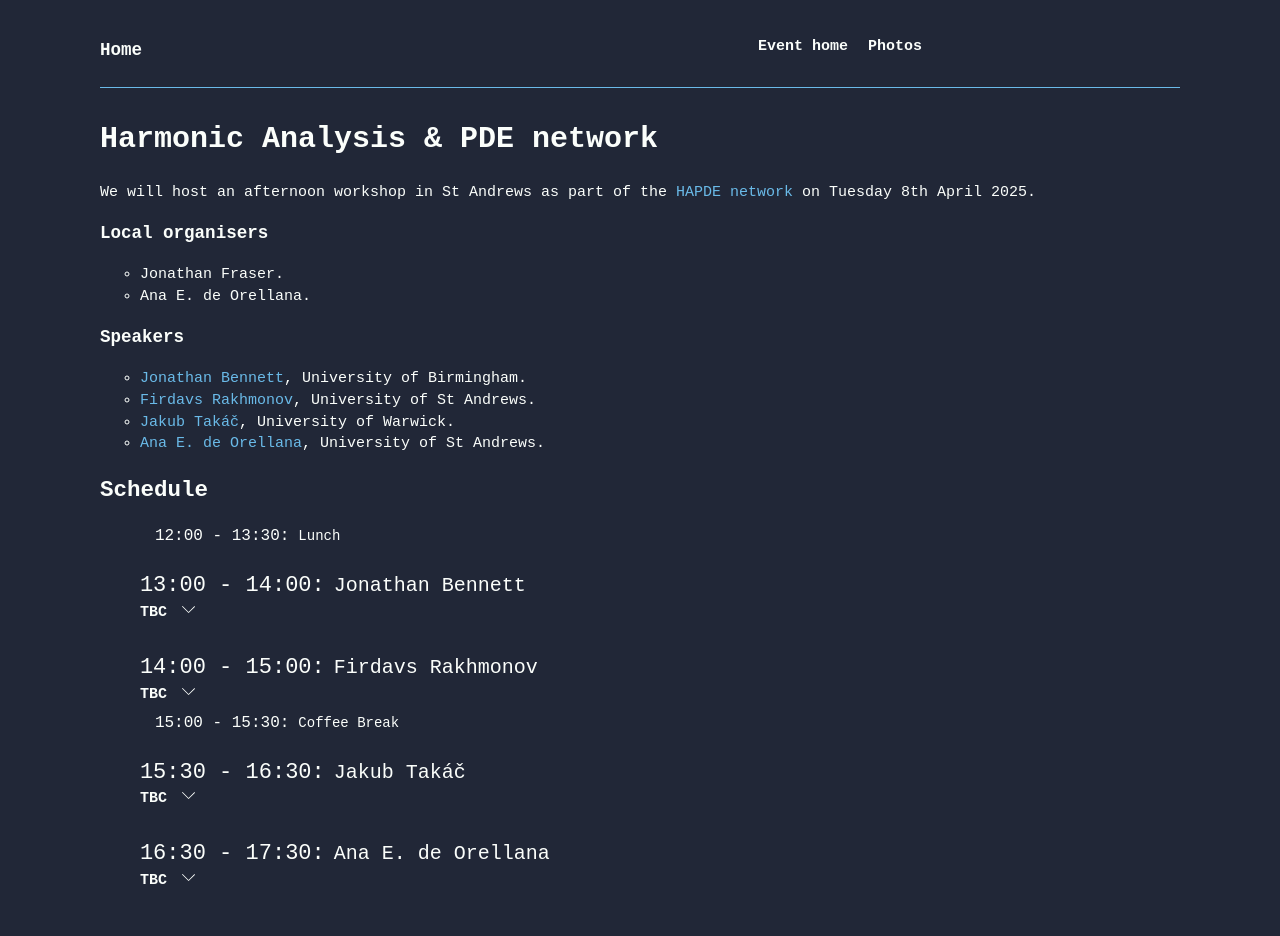
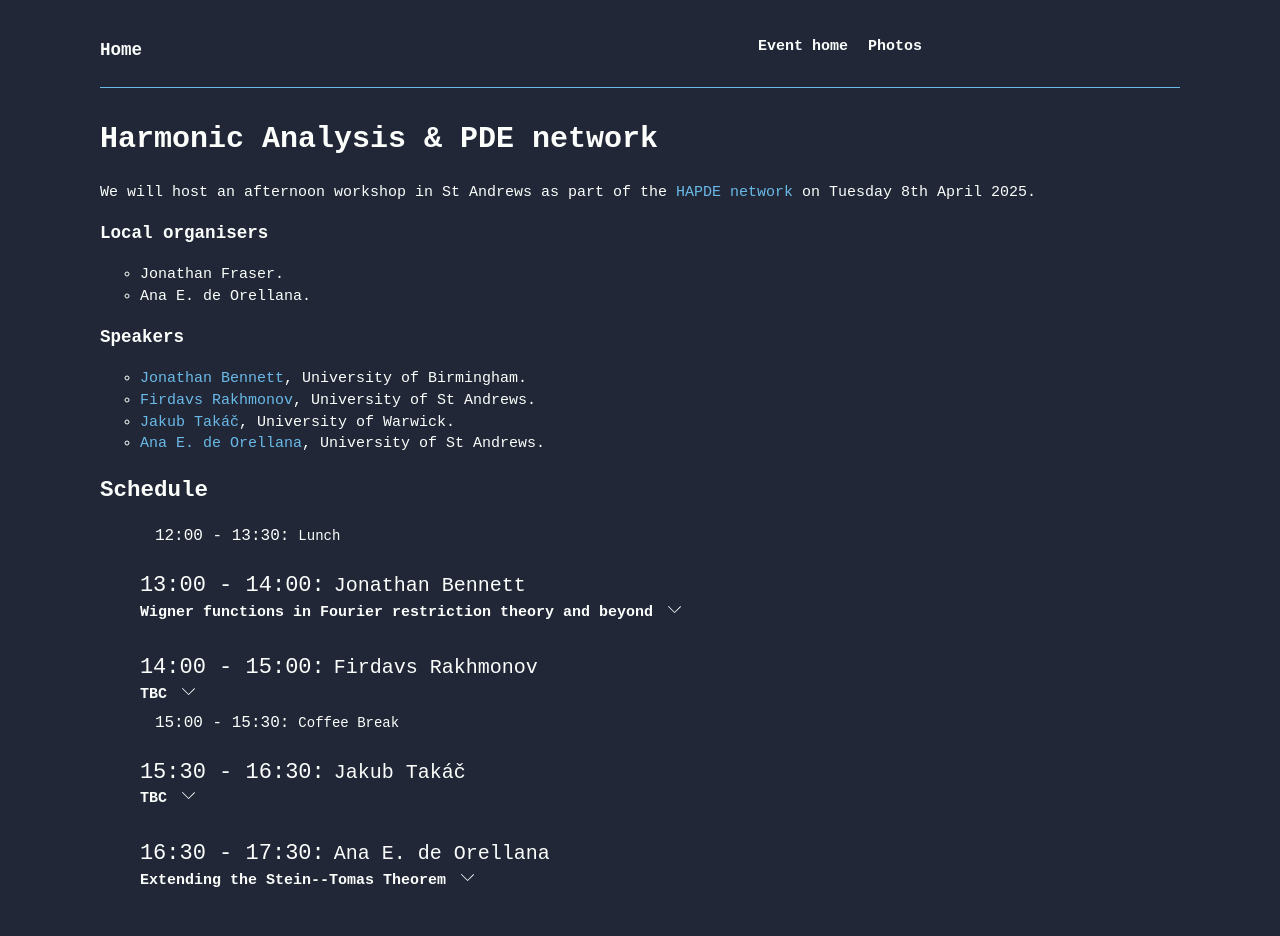
Before and after one commit to AnadeOre/anadeore.github.io, a Next.js app: page /HAPDE in a window 1280 px wide. Shown: the top 936 px of the page. Built offline with nearby package versions, Linux system fonts and the light colour scheme.

Commit message:
update HAPDE talks

```diff
--- a/src/app/HAPDE/page.jsx
+++ b/src/app/HAPDE/page.jsx
@@ -75,8 +75,8 @@ const Page = () => {
         <Schedule
           time='13:00 - 14:00'
           speaker='Jonathan Bennett'
-          title='TBC'
-          abstract='TBC.'
+          title='Wigner functions in Fourier restriction theory and beyond'
+          abstract='In a celebrated 1932 paper Eugene Wigner showed that a certain phase-space distribution (later to be called the Wigner distribution, or Wigner function) of a solution $u(x,t)$ to a Schr\"odinger evolution equation satisfies a classical transport equation. In particular, this allows the density $|u(x,t)|^2$ of a solution to the free Schr\"odinger equation to be expressed as a superposition of Dirac masses on space-time lines — a property that has significant consequences in theoretical physics. In this talk we extend this phase-space (or "ray bundle") representation to more general Fourier extension operators and present some applications in harmonic analysis. Our general perspective has its origins in optics, where one is naturally interested in representing the intensity of an optical wave field as a superposition of light rays. This is joint work with Susana Gutierrez, Shohei Nakamura and Itamar Oliveira.'
           // slides='/'
         />
         <br />
@@ -101,9 +101,8 @@ const Page = () => {
         <Schedule
           time='16:30 - 17:30'
           speaker='Ana E. de Orellana'
-          title='TBC'
-          abstract='TBC.'
-          // slides='/'
+          title='Extending the Stein--Tomas Theorem'
+          abstract='The Stein—Tomas restriction theorem establishes the connection between Fourier analysis and the geometric properties of measures. In this talk we study an extension of this theorem using the Fourier spectrum, a family of dimensions that live between the Fourier and Hausdorff dimensions. This leads to a restriction estimate on the cone, which although not sharp, is better than Stein—Tomas’ in all dimensions. Joint work with Marc Carnovale and Jonathan Fraser'
         />
       </ul>
       <br />
```
